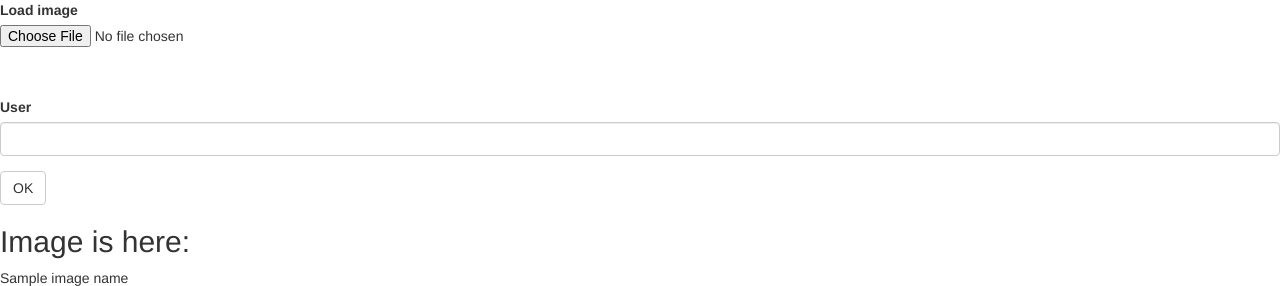
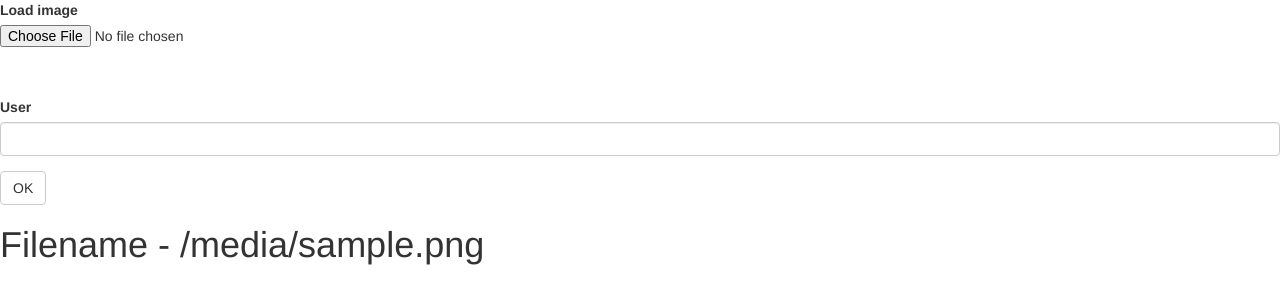
Before and after one commit to Evgeny42/Testing, a Flask app: template flaskapp/templates/main.html in a window 1280 px wide. Shown: the top 286 px of the page. Run offline with Flask 2, Linux system fonts and the light colour scheme; the template is opened without the code that fills it: values that come from a table or form of the project are taken from there, most other values are stand-ins (such as "Sample title", 1, 10 or a date in 2020); some libraries are stand-ins or nearby versions.

Commit message:
Update main.html

```diff
--- a/flaskapp/templates/main.html
+++ b/flaskapp/templates/main.html
@@ -6,6 +6,9 @@
 {% block content %}
 {{ wtf.quick_form(form, method='post',enctype="multipart/form-data", action="iz") }}
 <!-- один из стандартных тэгов html - заголовок второго уровня -->
+
+<h1>Filename - {{filename}}</h1>
+
 <h2>Image is here: </h2>
 <!-- отображаем загруженное изображение с закругленными углами -->
 <!-- если оно есть (после submit) -->
```
